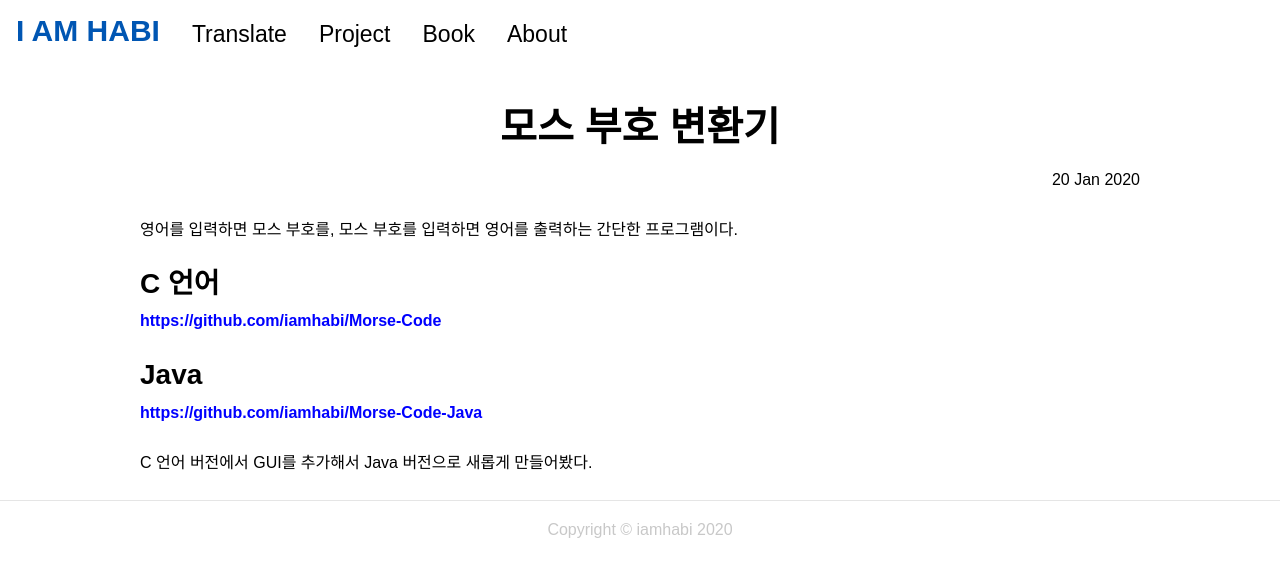
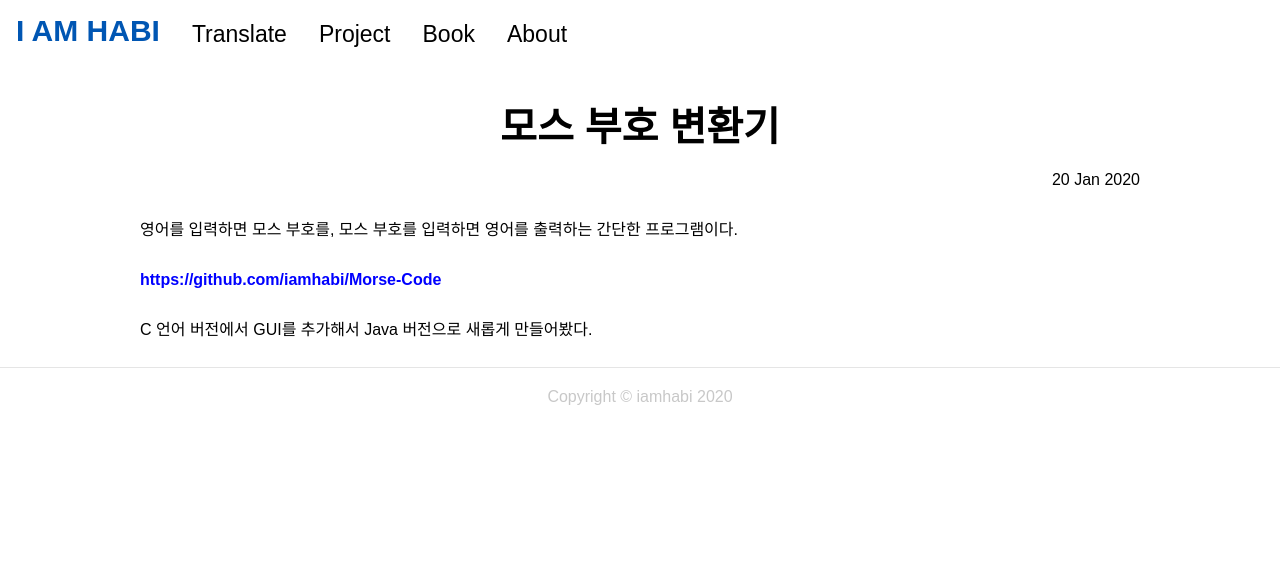
Before and after one commit to iamhabi/iamhabi.github.io, a Jekyll site: the page built from _posts/project/2020-01-20-MorseCode.md, in a window 1280 px wide. Shown: the top 577 px of the page. Built offline with Jekyll 4.4.1, drawn with Linux system fonts in a browser that asks for light colours.

Commit message:
morsecode

```diff
--- a/_posts/project/2020-01-20-MorseCode.md
+++ b/_posts/project/2020-01-20-MorseCode.md
@@ -7,10 +7,7 @@ category: project
 
 영어를 입력하면 모스 부호를, 모스 부호를 입력하면 영어를 출력하는 간단한 프로그램이다.
 
-### C 언어
 **<https://github.com/iamhabi/Morse-Code>**
 
-### Java
-**<https://github.com/iamhabi/Morse-Code-Java>**
 
 C 언어 버전에서 GUI를 추가해서 Java 버전으로 새롭게 만들어봤다.
```
